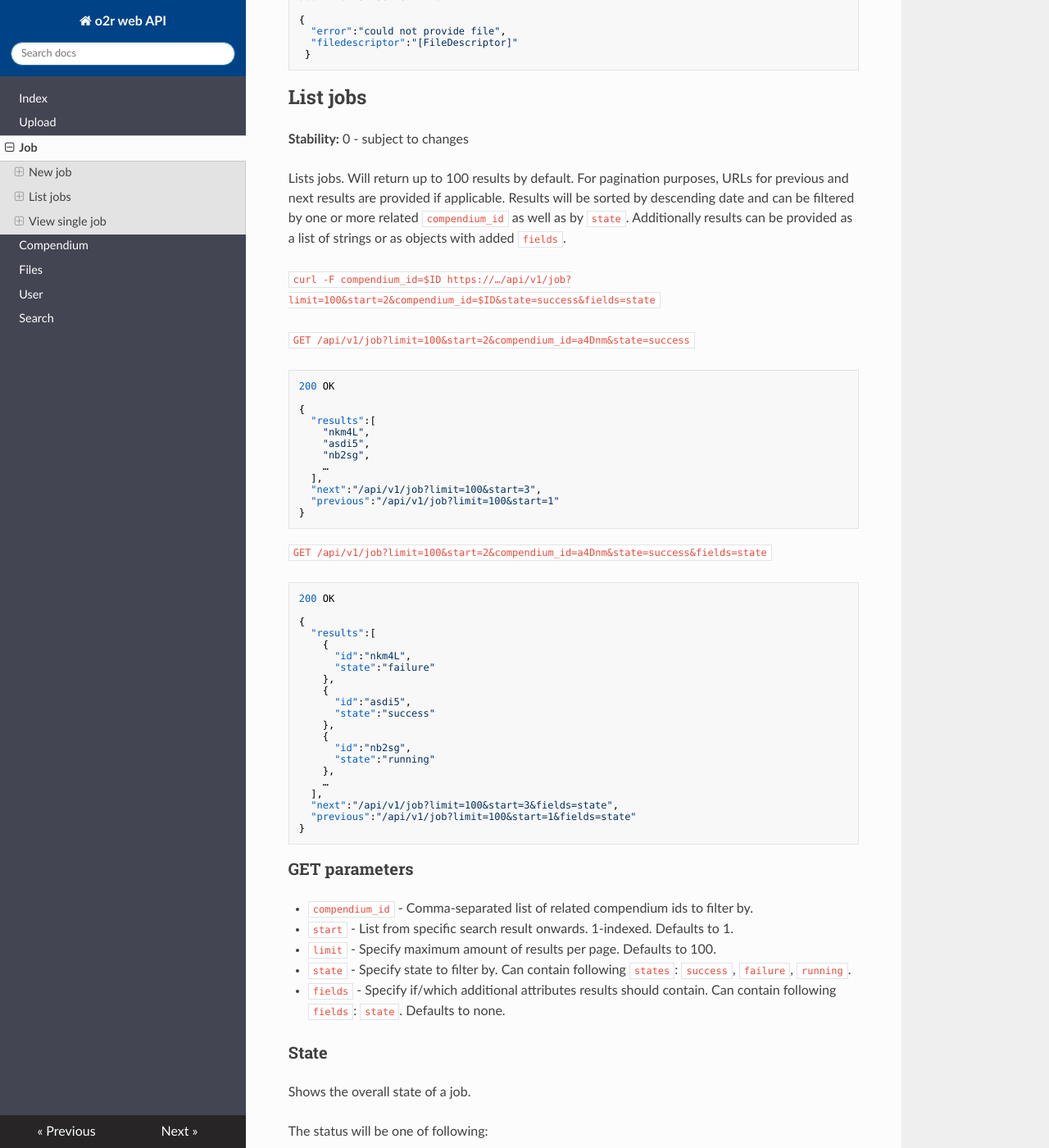
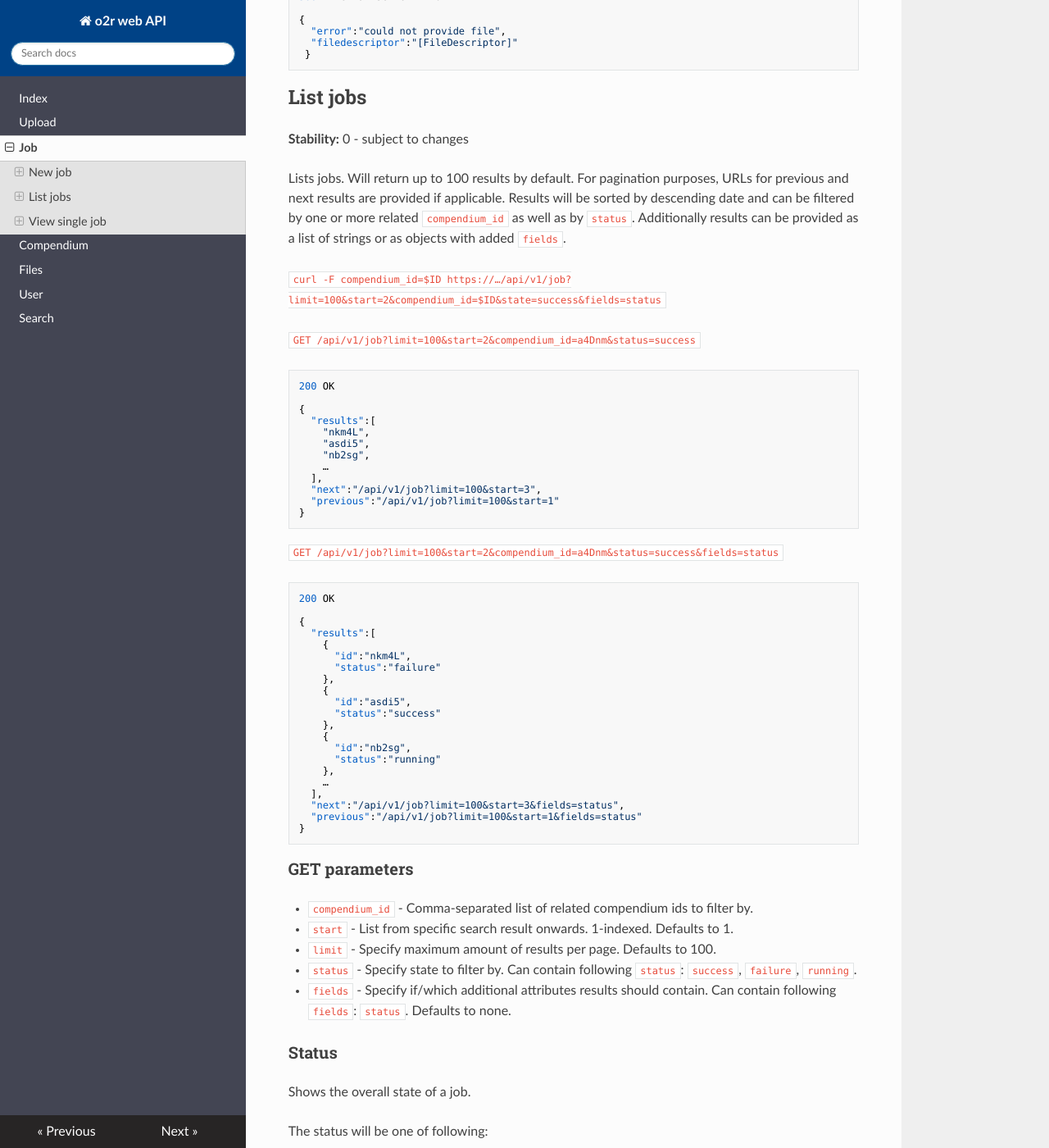
Before and after one commit to o2r-project/api, an MkDocs documentation site: the page built from docs/job.md, in a window 1280 px wide and 1400 px high, scrolled down 1572 px. Shown: the whole window at 82% size. Built offline with MkDocs 1.6.1, drawn with Linux system fonts in a browser that asks for light colours; nearby versions of some CDN libraries; old or Windows-style settings are respelled for this version of MkDocs.

Commit message:
renamed state to status

````diff
--- a/docs/job.md
+++ b/docs/job.md
@@ -69,11 +69,11 @@ e.g. `ERC:lnj82:/data/bigdataset.Rdata:/data/newinput.Rdata` would provide `/dat
 
 __Stability:__ 0 - subject to changes
 
-Lists jobs. Will return up to 100 results by default. For pagination purposes, URLs for previous and next results are provided if applicable. Results will be sorted by descending date and can be filtered by one or more related `compendium_id` as well as by `state`. Additionally results can be provided as a list of strings or as objects with added `fields`.
+Lists jobs. Will return up to 100 results by default. For pagination purposes, URLs for previous and next results are provided if applicable. Results will be sorted by descending date and can be filtered by one or more related `compendium_id` as well as by `status`. Additionally results can be provided as a list of strings or as objects with added `fields`.
 
-`curl -F compendium_id=$ID https://…/api/v1/job?limit=100&start=2&compendium_id=$ID&state=success&fields=state`
+`curl -F compendium_id=$ID https://…/api/v1/job?limit=100&start=2&compendium_id=$ID&state=success&fields=status`
 
-`GET /api/v1/job?limit=100&start=2&compendium_id=a4Dnm&state=success`
+`GET /api/v1/job?limit=100&start=2&compendium_id=a4Dnm&status=success`
 
 ```json
 200 OK
@@ -89,7 +89,7 @@ Lists jobs. Will return up to 100 results by default. For pagination purposes, U
   "previous":"/api/v1/job?limit=100&start=1"
 }
 ```
-`GET /api/v1/job?limit=100&start=2&compendium_id=a4Dnm&state=success&fields=state`
+`GET /api/v1/job?limit=100&start=2&compendium_id=a4Dnm&status=success&fields=status`
 
 ```json
 200 OK
@@ -98,20 +98,20 @@ Lists jobs. Will return up to 100 results by default. For pagination purposes, U
   "results":[
     {
       "id":"nkm4L",
-      "state":"failure"
+      "status":"failure"
     },
     {
       "id":"asdi5",
-      "state":"success"
+      "status":"success"
     },
     {
       "id":"nb2sg",
-      "state":"running"
+      "status":"running"
     },
     …
   ],
-  "next":"/api/v1/job?limit=100&start=3&fields=state",
-  "previous":"/api/v1/job?limit=100&start=1&fields=state"
+  "next":"/api/v1/job?limit=100&start=3&fields=status",
+  "previous":"/api/v1/job?limit=100&start=1&fields=status"
 }
 ```
 
@@ -120,10 +120,10 @@ Lists jobs. Will return up to 100 results by default. For pagination purposes, U
 - `compendium_id` - Comma-separated list of related compendium ids to filter by.
 - `start` - List from specific search result onwards. 1-indexed. Defaults to 1.
 - `limit` - Specify maximum amount of results per page. Defaults to 100.
-- `state` - Specify state to filter by. Can contain following `states`: `success`, `failure`, `running`.
-- `fields` - Specify if/which additional attributes results should contain. Can contain following `fields`: `state`. Defaults to none.
+- `status` - Specify state to filter by. Can contain following `status`: `success`, `failure`, `running`.
+- `fields` - Specify if/which additional attributes results should contain. Can contain following `fields`: `status`. Defaults to none.
 
-### State
+### Status
 
 Shows the overall state of a job.
 
@@ -153,7 +153,7 @@ View details for a single job. Filelisting format is described in [Files](files.
   "id":"nkm4L",
   "compendium_id":"a4Dnm",
   "creation_date": Date,
-  "state": "fail",
+  "status": "fail",
   "steps":{
     "unpack":{
       "status":"failure",
````
